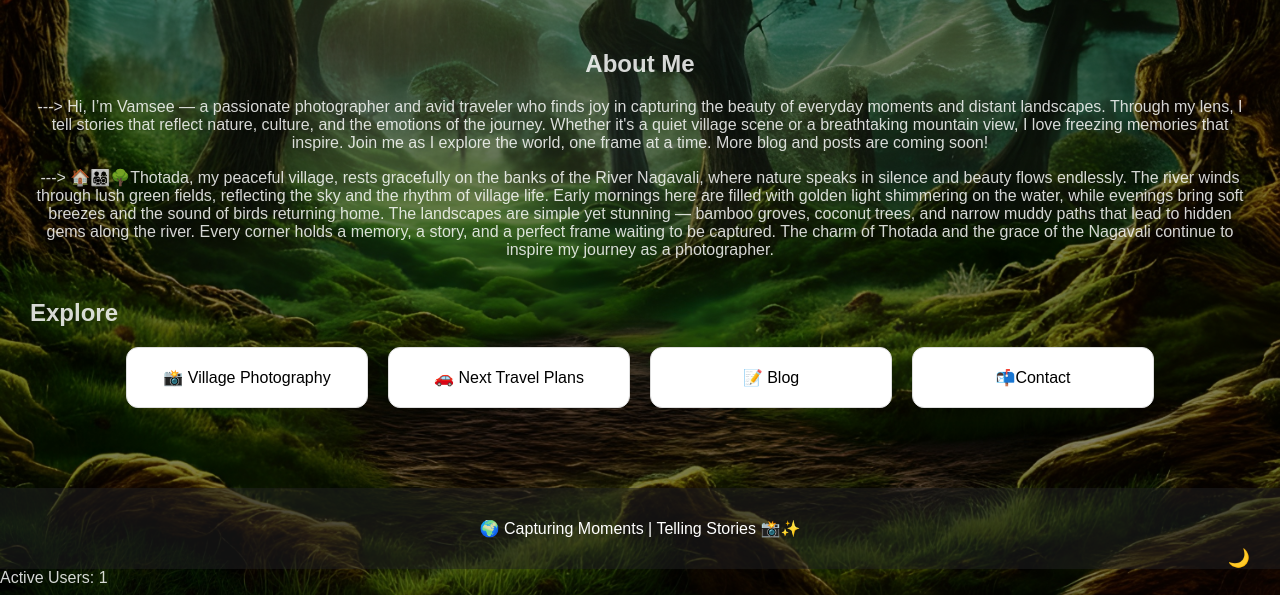
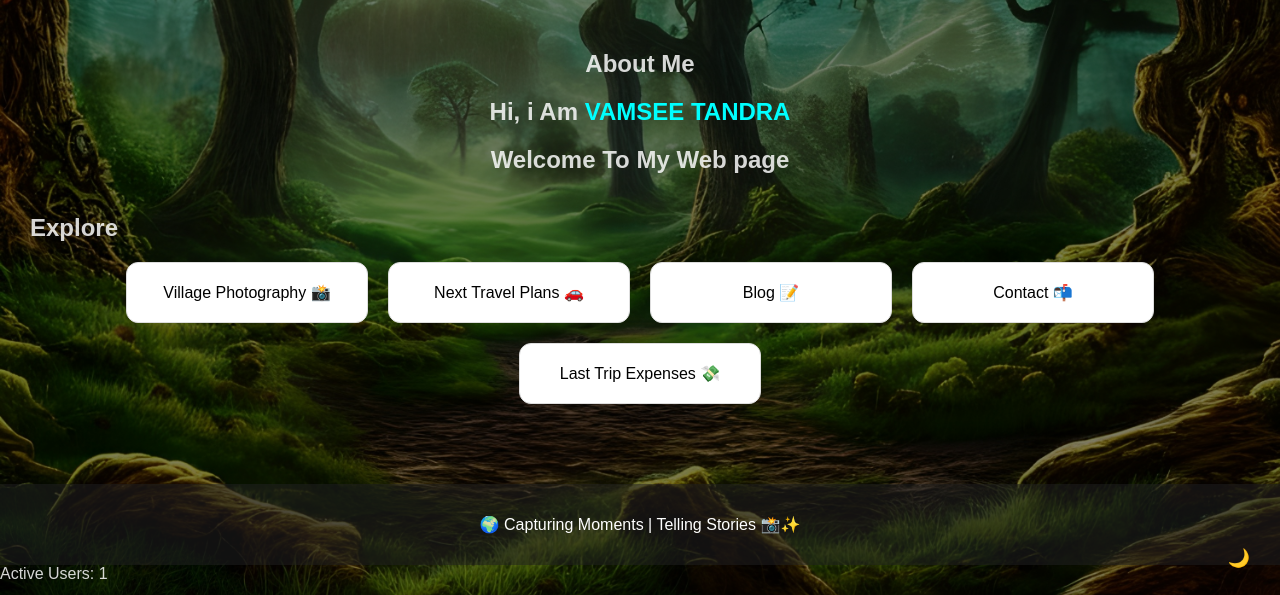
Before and after one commit to vamsee369/my-photography-site, a Django app: page / in a window 1280 px wide. Shown: the part 205-800 px from the top of the page. Run offline with Django 5.2, Linux system fonts and the light colour scheme; data comes from the database, SQL or seed files in the repository; both versions use the stored data as it was after the commit.

Commit message:
updated text and added new card in home page

```diff
--- a/templates/index.html
+++ b/templates/index.html
@@ -39,14 +39,14 @@
 
     <main>
         <section class="intro">
-            <h2>About Me</h2>
-            <p>---> Hi, I’m Vamsee — a passionate photographer and avid traveler who finds joy in capturing the beauty
+            <h1>About Me</h1>
+            <!--<p> Hi, I’m Vamsee — a passionate photographer and avid traveler who finds joy in capturing the beauty
                 of
                 everyday moments and distant landscapes. Through my lens, I tell stories that reflect nature, culture,
                 and the emotions of the journey. Whether it's a quiet village scene or a breathtaking mountain view, I
                 love freezing memories that inspire. Join me as I explore the world, one frame at a time. More blog and
                 posts are coming soon!</p>
-            <p>---> 🏠👨‍👩‍👧‍👦🌳Thotada, my peaceful village, rests gracefully on the banks of the River Nagavali,
+            <p> 🏠👨‍👩‍👧‍👦🌳Thotada, my peaceful village, rests gracefully on the banks of the River Nagavali,
                 where nature
                 speaks in
                 silence and beauty flows endlessly. The river winds through lush green fields, reflecting the sky and
@@ -56,16 +56,19 @@
                 river. Every corner holds a memory, a story, and a perfect frame waiting to be captured. The charm of
                 Thotada and the grace of the Nagavali continue to inspire my journey as a photographer.
 
-            </p>
+            </p>--->
+            <h1>Hi, i Am <span style="color: #00ffff; font-weight: bold;">VAMSEE TANDRA</span></h1>
+            <h2>Welcome To My Web page</h2>
         </section>
 
         <section class="highlight">
             <h2>Explore</h2>
             <div class="cards">
-                <a href="photography/" class="card">📸 Village Photography</a>
-                <a href="travel/" class="card">🚗 Next Travel Plans</a>
-                <a href="blog" class="card">📝 Blog</a>
-                <a href="{% url 'contact' %}" class="card">📬Contact</a>
+                <a href="photography/" class="card">Village Photography 📸</a>
+                <a href="travel/" class="card">Next Travel Plans 🚗</a>
+                <a href="blog" class="card">Blog 📝</a>
+                <a href="{% url 'contact' %}" class="card">Contact 📬</a>
+                <a href="https://tripbudgetmonitor.onrender.com/" class="card" target="_blank">Last Trip Expenses 💸</a>
 
 
             </div>
```
Also changed, not shown: db.sqlite3.
